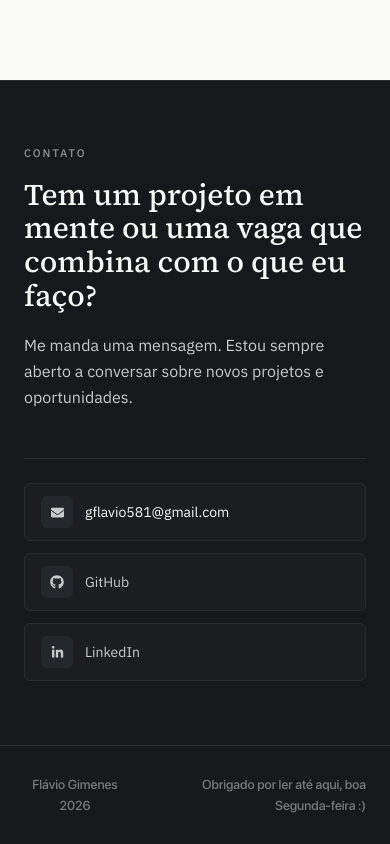
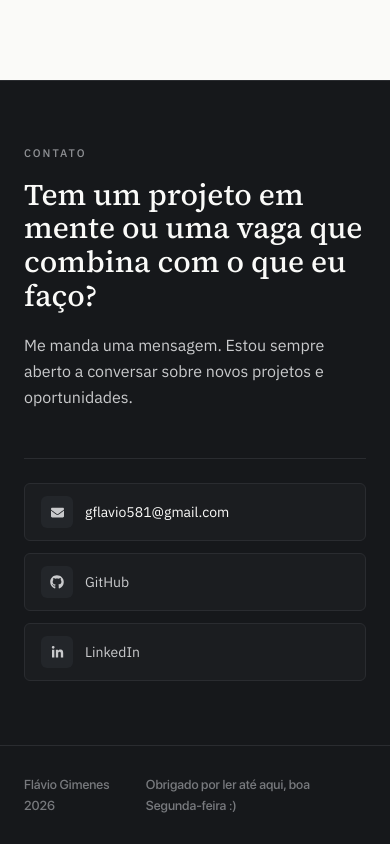
Before and after one commit to flavingimenes/Portifolio, a Next.js app: page /essencial in a window 390 px wide. Shown: the part 6129-6973 px from the top of the page. Built offline with nearby package versions, Linux system fonts and the light colour scheme.

Commit message:
fix: Refactor Footer component for cleaner structure

```diff
--- a/components/essencial/Footer.tsx
+++ b/components/essencial/Footer.tsx
@@ -1,18 +1,19 @@
-import getDiaSemana from "@/lib/week"
+import getDiaSemana from "@/lib/week";
 
 export function Footer() {
   const year = new Date().getFullYear();
-  const dia = new Date().getDay();
 
   return (
     <footer className="border-t border-[#2A2C30] bg-[#16181B] text-[#8A8C8F]">
-      <div className="mx-auto justify-between flex max-w-275 gap-5 px-6 py-7 text-[13px] leading-relaxed sm:flex-row sm:items-center sm:justify-between">
-        <p className="text-[#77797D] font-sfMedium md: text-center">
-          Flávio Gimenes <span className="mx-1 text-[#3E4044] hidden md:inline">—</span> {year}
+      <div className="mx-auto flex max-w-275 justify-between gap-5 px-6 py-7 text-[13px] leading-relaxed sm:flex-row sm:items-center">
+        <p className="font-sfMedium text-[#77797D]">
+          Flávio Gimenes{" "}
+          <span className="mx-1 hidden text-[#3E4044] md:inline">—</span>{" "}
+          {year}
         </p>
 
-        <p className="text-[#77797D] text-end font-sfMedium">
-          Obrigado por ler até aqui, {getDiaSemana(dia)} :)
+        <p className="font-sfMedium text-[#77797D]">
+          Obrigado por ler até aqui, {getDiaSemana()} :)
         </p>
       </div>
     </footer>
```
